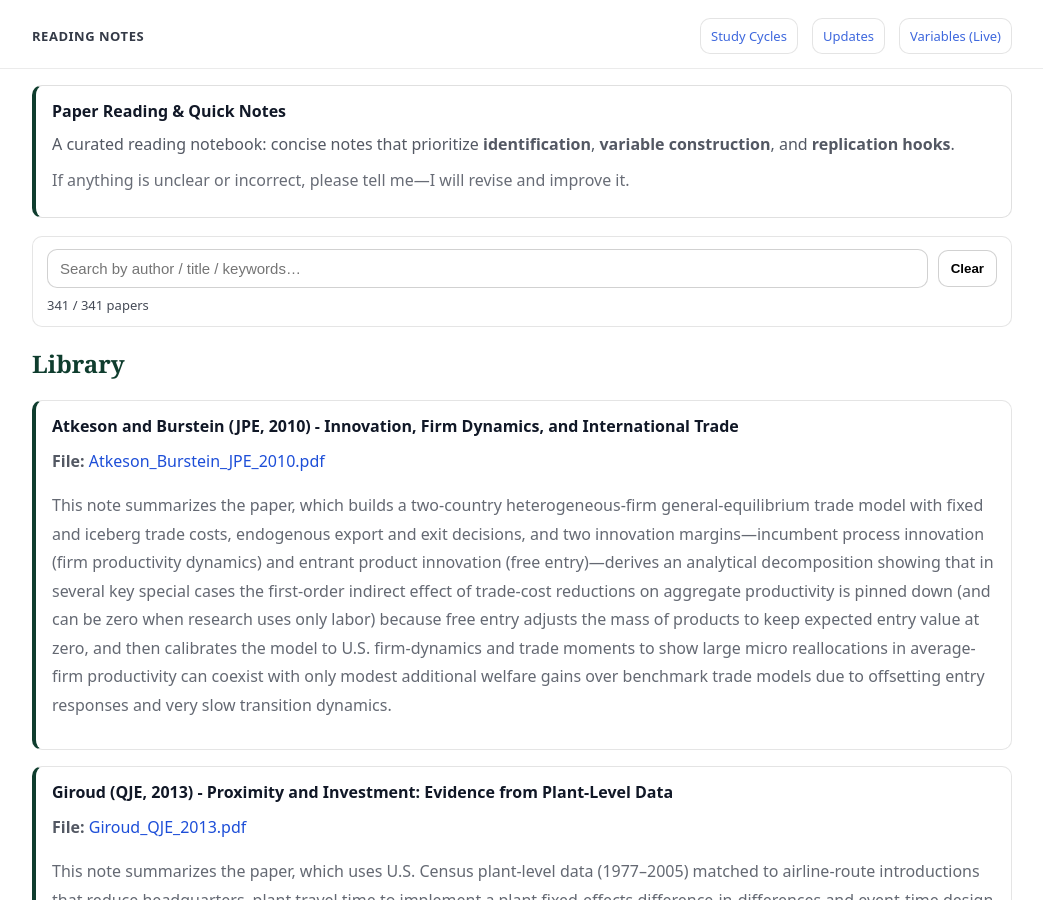
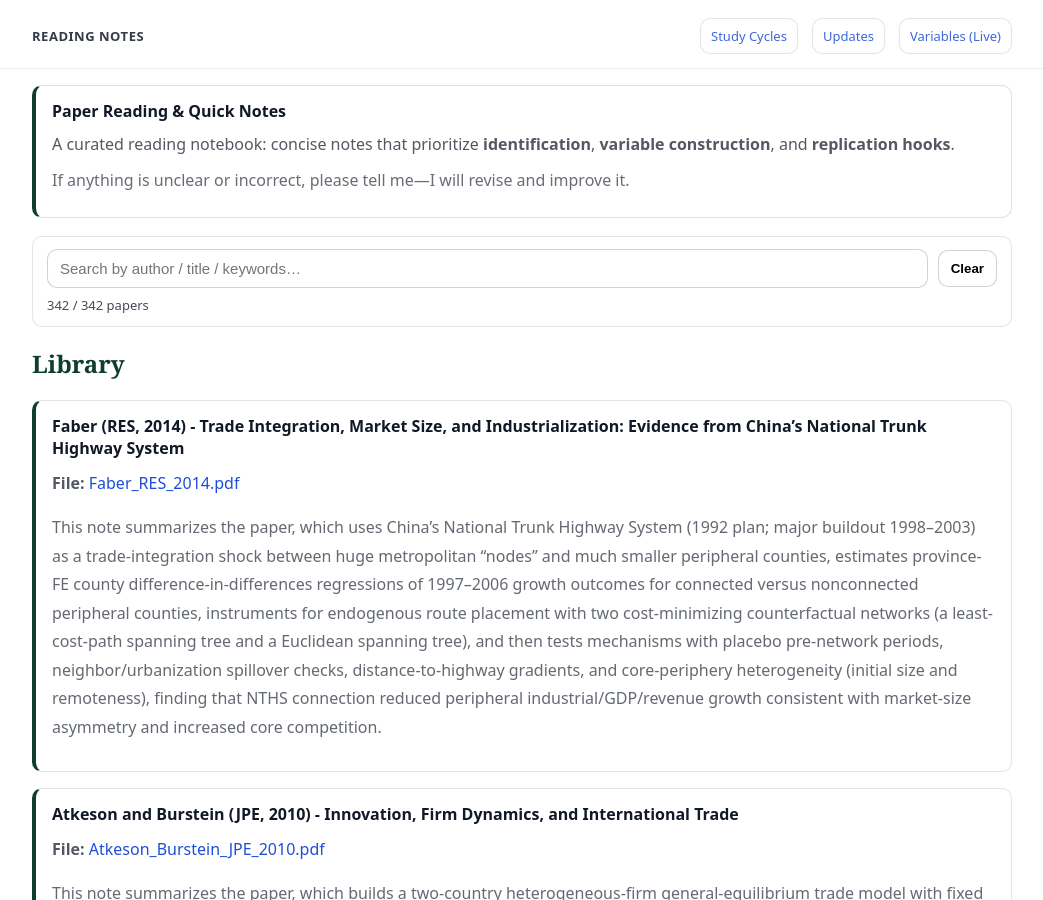
Before and after one commit to yaxinzn/study-archive, a Jekyll site: the page built from reading/index.md, in a window 1280 px wide and 900 px high. Shown: the whole window, without its empty margins (118-1161 px from the left). Built offline with Jekyll 4.4.1, drawn with Linux system fonts in a browser that asks for light colours.

Commit message:
Reading: add/update Faber_RES_2014.pdf

```diff
--- a/_data/reading.yml
+++ b/_data/reading.yml
@@ -1,3 +1,7 @@
+- title: "Faber (RES, 2014) - Trade Integration, Market Size, and Industrialization: Evidence from China’s National Trunk Highway System"
+  file: "Faber_RES_2014.pdf"
+  desc: "This note summarizes the paper, which uses China’s National Trunk Highway System (1992 plan; major buildout 1998–2003) as a trade-integration shock between huge metropolitan “nodes” and much smaller peripheral counties, estimates province-FE county difference-in-differences regressions of 1997–2006 growth outcomes for connected versus nonconnected peripheral counties, instruments for endogenous route placement with two cost-minimizing counterfactual networks (a least-cost-path spanning tree and a Euclidean spanning tree), and then tests mechanisms with placebo pre-network periods, neighbor/urbanization spillover checks, distance-to-highway gradients, and core-periphery heterogeneity (initial size and remoteness), finding that NTHS connection reduced peripheral industrial/GDP/revenue growth consistent with market-size asymmetry and increased core competition."
+
 - title: "Atkeson and Burstein (JPE, 2010) - Innovation, Firm Dynamics, and International Trade"
   file: "Atkeson_Burstein_JPE_2010.pdf"
   desc: "This note summarizes the paper, which builds a two-country heterogeneous-firm general-equilibrium trade model with fixed and iceberg trade costs, endogenous export and exit decisions, and two innovation margins—incumbent process innovation (firm productivity dynamics) and entrant product innovation (free entry)—derives an analytical decomposition showing that in several key special cases the first-order indirect effect of trade-cost reductions on aggregate productivity is pinned down (and can be zero when research uses only labor) because free entry adjusts the mass of products to keep expected entry value at zero, and then calibrates the model to U.S. firm-dynamics and trade moments to show large micro reallocations in average-firm productivity can coexist with only modest additional welfare gains over benchmark trade models due to offsetting entry responses and very slow transition dynamics."
```
Also changed, not shown: 1 other file.
